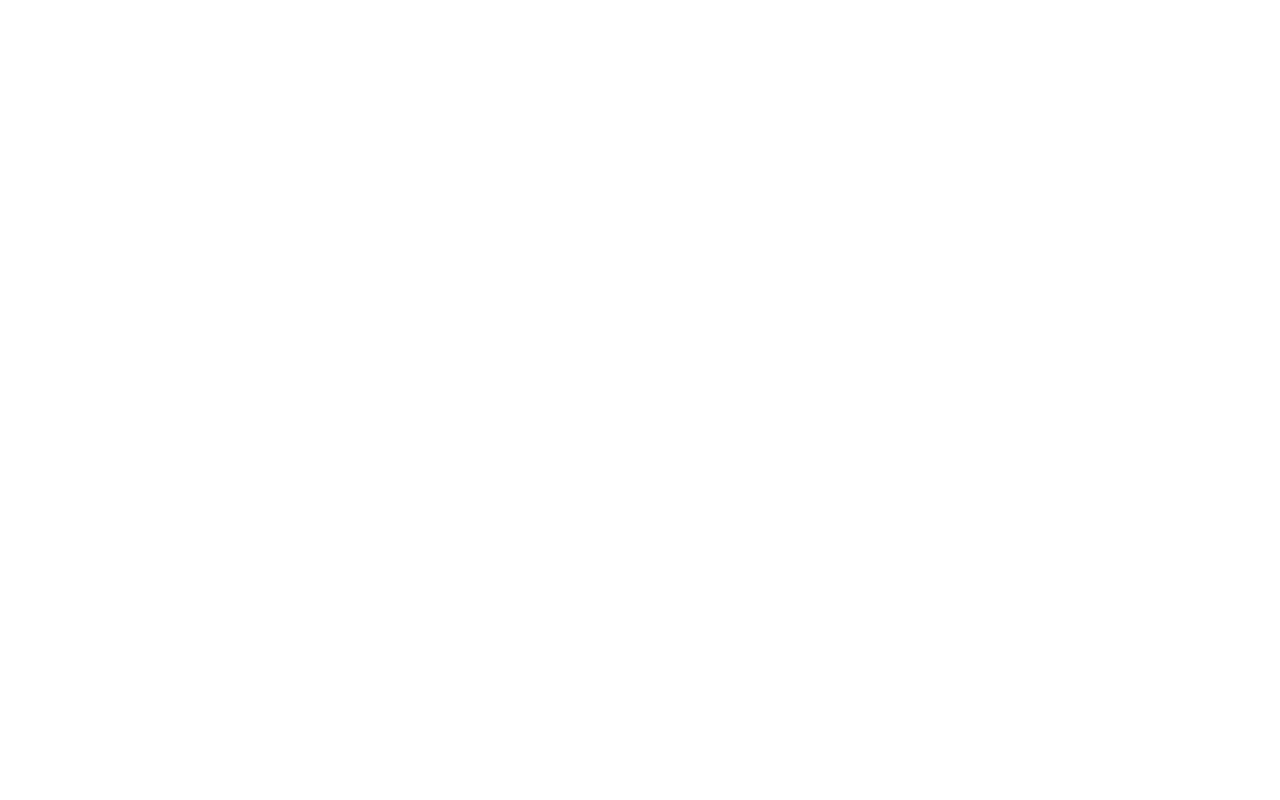
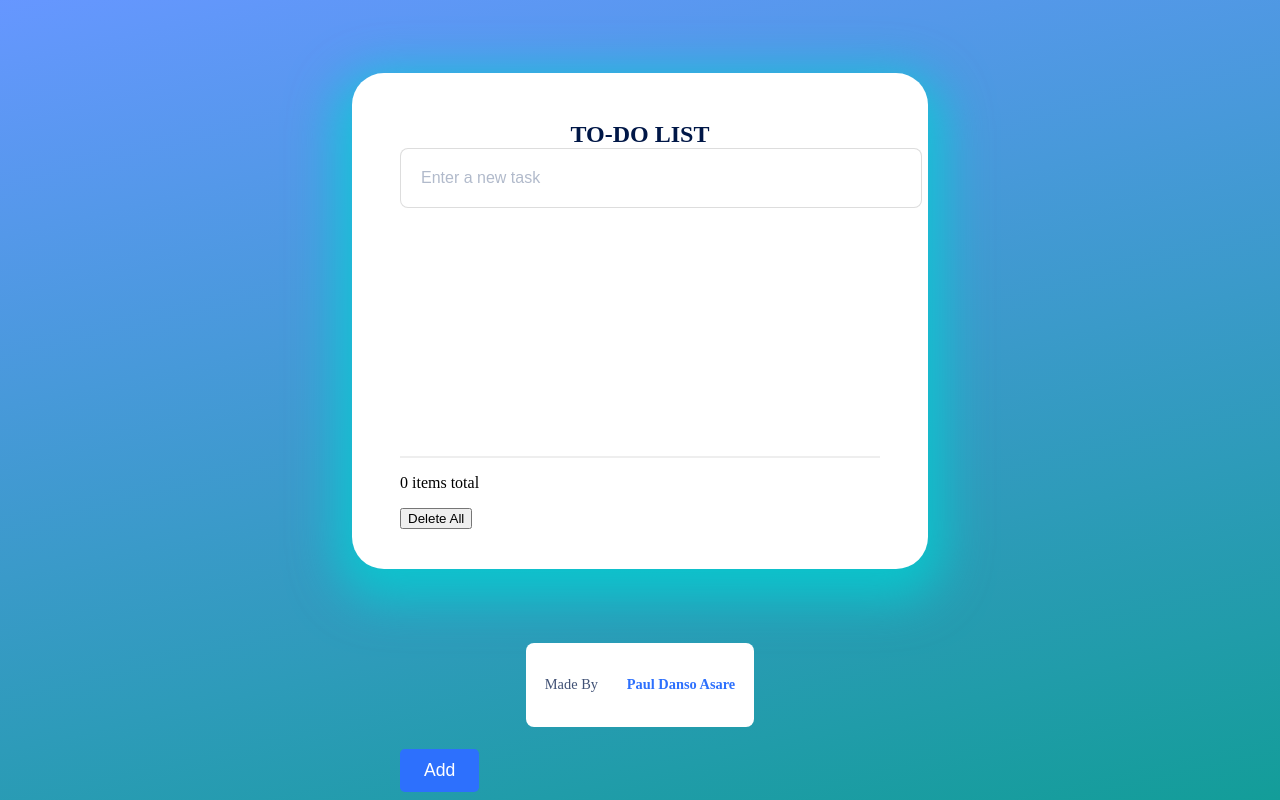
Before and after one commit to Colorwhite-Git/to_do_list_app, a plain HTML site: page index.html in a window 1280 px wide. Drawn offline with Linux system fonts and the light colour scheme.

Commit message:
Completed with html and finalizing css style

```diff
--- /dev/null
+++ b/index.css
@@ -0,0 +1,188 @@
+:root {
+    --gradient: linear-gradient(
+        167deg,
+        rgba(45, 112, 1253, 0.73) 0%,
+        #139d99 100%
+    );
+    --dark: #001747;
+    --grey: #b1bacb;
+    --grey-border: rgba(210, 210, 210, 0.75);
+    --grey-light: #eeeeee;
+    --grey-dark: #405175;
+    --blue: #2d70fd;
+    --white: #ffffff;
+    --green: green;
+}
+
+body {
+    margin: 0;
+    height: 100vh;
+    display: flex;
+    flex-direction: column;
+    justify-content: space-evenly;
+    align-items: center;
+    background: var(--gradient);
+}
+
+.btn {
+    color: var(--white);
+    font-size: 1.1rem;
+    border-radius: 0.3rem;
+    border: none;
+    background-color: var(--blue);
+    padding: 0.7rem 1.5rem;
+    position: absolute;
+    bottom: 0.5rem;
+}
+
+h1,
+h2,
+h3,
+h4,
+h5,
+h6 {
+    margin: 0;
+}
+
+/*To-do List Container*/
+
+.todo {
+    display: flex;
+    flex-direction: column;
+    justify-content: space-around;
+    background: var(--white);
+    border-radius: 2rem;
+    padding: 3rem;
+    height: 50%;
+    width: 60%;
+    box-shadow: 0 1rem 3rem 1rem rgba(0, 210, 210, 0.75);
+    max-width: 30rem;
+}
+
+h2 {
+    text-transform: uppercase;
+    text-align: center;
+    color: var(--dark);
+    height: 3rem;
+}
+
+input {
+    position: relative;
+    display: flex;
+}
+
+.input-field {
+    width: 100%;
+    border: 0.06rem solid #d2d2d2bf;
+    border-radius: 0.5rem;
+    padding: 1.25rem;
+    font-size: 1rem;
+}
+
+input[type="text"]::placeholder {
+    color: var(--grey);
+}
+
+.todo-container {
+    display: flex;
+    gap: 1rem;
+}
+
+ul {
+    padding: 0;
+    margin: 0;
+    overflow-y: scroll;
+}
+
+li {
+    display: flex;
+    flex-direction: column;
+    gap: 1.2rem;
+    padding: 1.3rem;
+}
+
+#todoList p {
+    color: #8f98a8;
+}
+
+.disabled {
+    display: flex;
+    text-decoration: line-through;
+}
+
+input[type="checkbox"]::before {
+    content: "\2713";
+    display: inline-block;
+    width: 2rem;
+    height: 2rem;
+    font-size: 1.7rem;
+    text-align: center;
+    border: 0.06rem solid var(--grey-border);
+    border-radius: 50%;
+    color: transparent;
+}
+
+input[type="checkbox"]::before::after {
+    color: var(--white);
+    background-color: var(--green);
+    border-radius: 50;
+    border: 0.06rem solid var(--green);
+}
+
+.counter {
+    border: 0.06rem solid var(--grey-light);
+}
+
+.counte-container {
+    height: 2rem;
+    display: flex;
+    justify-content: space-between;
+    color: var(--grey);
+}
+
+.counte-container p{
+    align-self: center;
+}
+
+.counte-container button {
+    color: var(--grey);
+    border: none;
+    background-color: transparent;
+    font-size: 1rem;
+}
+
+.footer {
+    display: flex;
+    gap: 1.8rem;
+    background-color: var(--white);
+    padding: 1.2rem;
+    border-radius: 0.5rem;
+}
+
+.made-by,
+.author {
+    font-size: 0.9rem;
+}
+
+.made-by {
+    color: var(--grey-dark);
+}
+
+.author {
+    color: var(--blue);
+    font-weight: bold;
+}
+
+.scroll {
+    height: 15rem;
+    scrollbar-width: thin;
+}
+
+
+.scroll::-webkit-scrollbar {
+    width: 0.6rem;
+}
+
+.scroll::-webkit-scrollbar-thumb {
+    background-color: var(--blue);
+}
--- a/index.html
+++ b/index.html
@@ -3,9 +3,40 @@
 <head>
     <meta charset="UTF-8">
     <meta name="viewport" content="width=device-width, initial-scale=1.0">
-    <title>Document</title>
+    <title>To-Do List App</title>
+    <link rel="stylesheet" href="./index.css">
 </head>
 <body>
+    <section class="todo">
+        <h2>To-Do list</h2>
+        <div class="input">
+            <input
+                type="text"
+                id="todoInput"
+                placeholder="Enter a new task"
+                class="input-field"
+            />
+            <button class="btn">Add</button>
+        </div>
+        <div>
+            <ul class="scroll">
+                <li id="todoList"></li>
+            </ul>
+        </div>
+        <div>
+            <hr class="counter" />
+            <div class="counter-container">
+                <p><span>0</span> items total</p>
+                <button id="deleteButton">Delete All</button>
+            </div>
+        </div>
 
+    </section>
+    <footer>
+        <div class="footer">
+            <p class="made-by">Made By</p>
+            <p class="author">Paul Danso Asare</p>
+        </div>
+    </footer>
 </body>
 </html>
```
